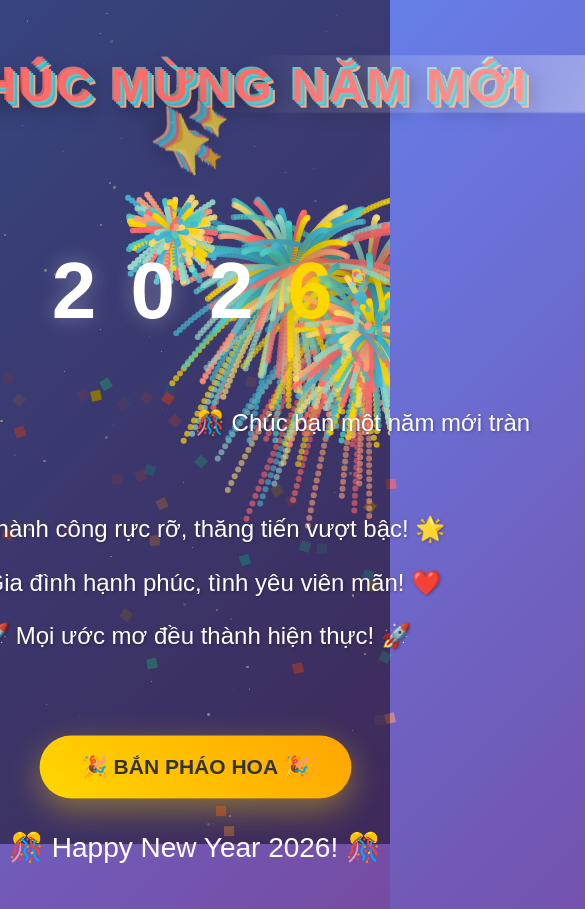
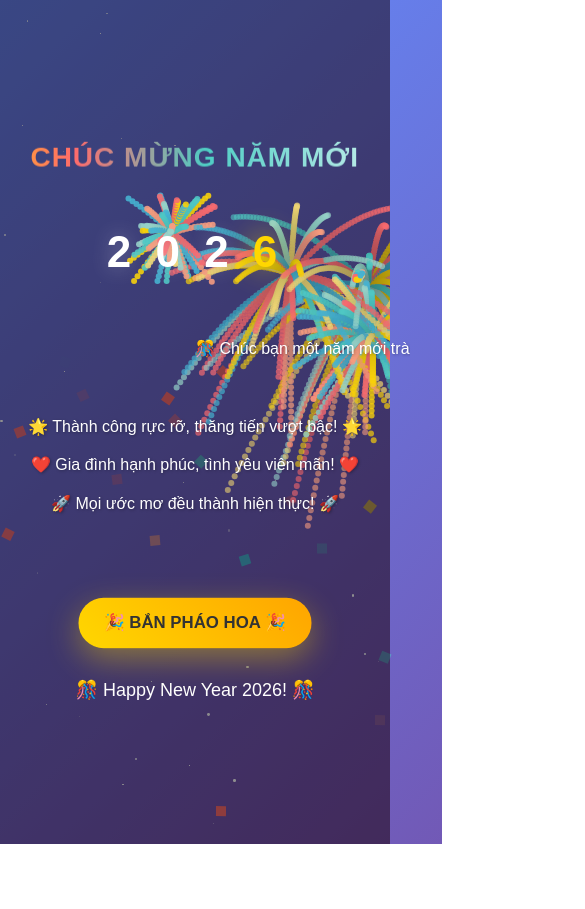
Before and after one commit to LeMinhHoai1011/nammoi, a plain HTML site: page index.html in a window 390 px wide. Shown: the top 909 px of the page, 585 px wide, since content can reach past the window. After the commit the page ends 844 px from the top, so only its background shows below. Drawn offline with nearby package versions, Linux system fonts and the light colour scheme; animation ran at ten frames a second.

Commit message:
Update UI

```diff
--- a/index.html
+++ b/index.html
@@ -438,6 +438,21 @@
             transform-origin: center;
             font-weight: bold;
         }
+        /* Responsive adjustments for phones */
+        @media (max-width: 600px) {
+            .main-container { padding: 20px; }
+            .greeting { font-size: 28px; letter-spacing: 1px; margin: 16px 0; }
+            .year-2025, .year { font-size: 44px; }
+            .year-2026 { font-size: 72px; }
+            .wishes { font-size: 16px; max-width: 95%; min-height: 120px; }
+            .wish-item { font-size: 16px; }
+            .btn-celebrate { padding: 12px 24px; font-size: 16px; }
+            .countdown { font-size: 18px; }
+            .sparkle { display: none; }
+            .glitter::after { display: none; }
+            .greeting, .year-2026 { text-shadow: none; }
+            #fireworks-canvas { opacity: 0.95; }
+        }
     </style>
 </head>
 <body>
@@ -482,7 +497,8 @@
         // Tạo ngôi sao
         function createStars() {
             const starsContainer = document.getElementById('stars');
-            for (let i = 0; i < 100; i++) {
+            const starsCount = window.innerWidth < 600 ? 40 : 100;
+            for (let i = 0; i < starsCount; i++) {
                 const star = document.createElement('div');
                 star.className = 'star';
                 star.style.width = Math.random() * 3 + 'px';
@@ -506,7 +522,7 @@
                 this.y = y;
                 this.particles = [];
                 const colors = ['#FFD700', '#FF6B6B', '#4ECDC4', '#45B7D1', '#FFA07A', '#98D8C8', '#F7DC6F'];
-                const particleCount = 100;
+                const particleCount = window.innerWidth < 600 ? 50 : 100;
 
                 for (let i = 0; i < particleCount; i++) {
                     this.particles.push({
@@ -611,7 +627,8 @@
         // Tạo confetti
         function createConfetti() {
             const colors = ['#FFD700', '#FF6B6B', '#4ECDC4', '#45B7D1', '#FFA07A'];
-            for (let i = 0; i < 50; i++) {
+            const confettiCount = window.innerWidth < 600 ? 20 : 50;
+            for (let i = 0; i < confettiCount; i++) {
                 const confetti = document.createElement('div');
                 confetti.style.position = 'fixed';
                 confetti.style.width = '10px';
```
